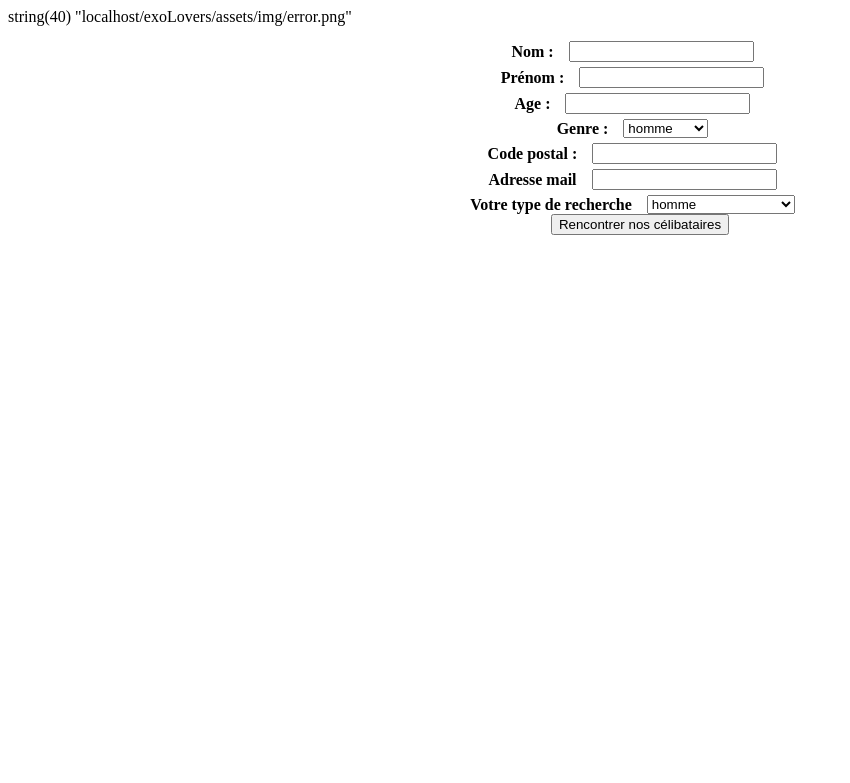
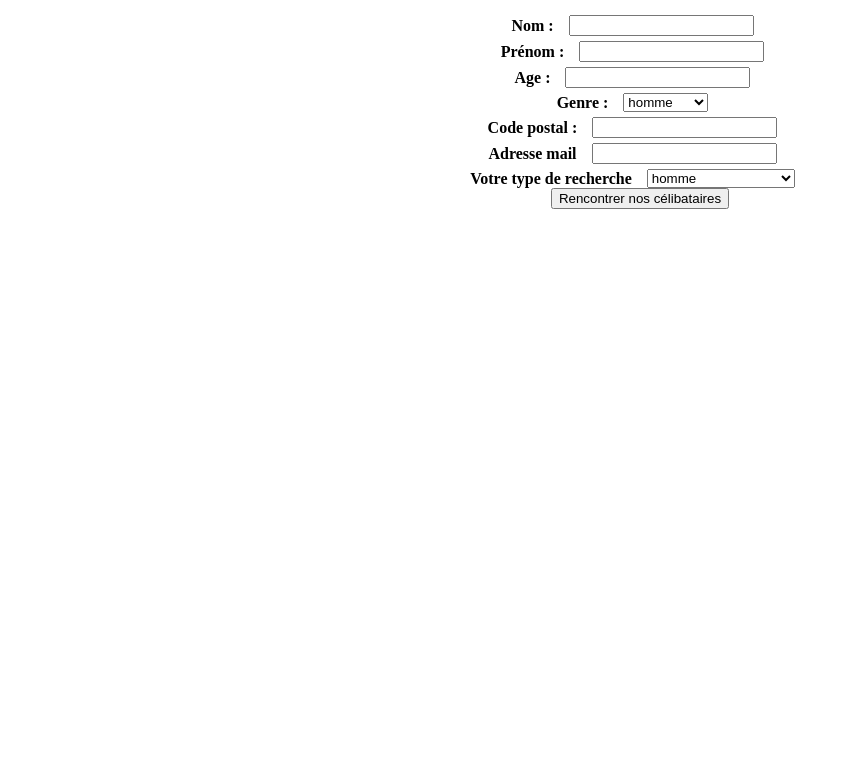
Before and after one commit to tetronitte/exoLovers, a PHP site: page / in a window 1280 px wide. Shown: the top 783 px of the page, without its empty margins (0-850 px from the left). Run offline with PHP 8.4, Linux system fonts and the light colour scheme.

Commit message:
debug chemin img

```diff
--- a/index.php
+++ b/index.php
@@ -5,11 +5,6 @@
     }
     else {
         session_start();
-        if(isset($_SESSION['errors'])) {
-            var_dump($_SESSION['errors']);
-        }
-        define('IMG_URL',$_SERVER['HTTP_HOST'].'/exoLovers/assets/img/error.png');
-        var_dump(IMG_URL);
     }
 
 
@@ -27,17 +22,17 @@
             <div class="row-form">
                 <label for="lastname">Nom :</label>
                 <input type="text" name="lastname"/>
-                <img src=<?php echo IMG_URL ?> alt="erreur sur le nom" title="Erreur sur le nom" width="30" height="30" <?php if(empty($_SESSION['errors']) || !in_array('E_LASTNAME_REGEX_FALSE',$_SESSION['errors'])) echo 'hidden' ?>>
+                <img src="assets/img/error.png" alt="erreur sur le nom" title="Erreur sur le nom" width="30" height="30" <?php if(empty($_SESSION['errors']) || !in_array('E_LASTNAME_REGEX_FALSE',$_SESSION['errors'])) echo 'hidden' ?>>
             </div>
             <div class="row-form">
                 <label for="firstname">Prénom :</label>
                 <input type="text" name="firstname"/>
-                <img src=<?php echo IMG_URL ?> alt="erreur sur le prénom" title="Erreur sur le prénom" width="30" height="30" <?php if(empty($_SESSION['errors']) || !in_array('E_FIRSTNAME_REGEX_FALSE',$_SESSION['errors'])) echo 'hidden' ?>>
+                <img src="assets/img/error.png" alt="erreur sur le prénom" title="Erreur sur le prénom" width="30" height="30" <?php if(empty($_SESSION['errors']) || !in_array('E_FIRSTNAME_REGEX_FALSE',$_SESSION['errors'])) echo 'hidden' ?>>
             </div>
             <div class="row-form">
                 <label for="age">Age :</label>
                 <input type="text" name="age"/>
-                <img src=<?php echo IMG_URL ?> alt="erreur sur l'age" title="Erreur sur l'age" width="30" height="30" <?php if(empty($_SESSION['errors']) || (!in_array('E_AGE_REGEX_FALSE',$_SESSION['errors']) && !in_array('E_AGE_YOUNGER',$_SESSION['errors']))) echo 'hidden' ?>>
+                <img src="assets/img/error.png" alt="erreur sur l'age" title="Erreur sur l'age" width="30" height="30" <?php if(empty($_SESSION['errors']) || (!in_array('E_AGE_REGEX_FALSE',$_SESSION['errors']) && !in_array('E_AGE_YOUNGER',$_SESSION['errors']))) echo 'hidden' ?>>
             </div>
             <div class="row-form">
                 <label for="gender">Genre :</label>
@@ -46,17 +41,17 @@
                     <option value="femme">femme</option>
                     <option value="androgyne">androgyne</option>
                 </select>
-                <img src=<?php echo IMG_URL ?> alt="erreur sur le genre" title="Erreur sur le genre" width="30" height="30" <?php if(empty($_SESSION['errors']) || !in_array('E_GENDER_NOT_EXIST',$_SESSION['errors'])) echo 'hidden' ?>>
+                <img src="assets/img/error.png" alt="erreur sur le genre" title="Erreur sur le genre" width="30" height="30" <?php if(empty($_SESSION['errors']) || !in_array('E_GENDER_NOT_EXIST',$_SESSION['errors'])) echo 'hidden' ?>>
             </div>
             <div class="row-form">
                 <label for="postal">Code postal :</label>
                 <input type="text" name="postal"/>
-                <img src=<?php echo IMG_URL ?> alt="erreur sur le code postal" title="Erreur sur le code postal" width="30" height="30" <?php if(empty($_SESSION['errors']) || !in_array('E_POSTAL_REGEX_FALSE',$_SESSION['errors'])) echo 'hidden' ?>>
+                <img src="assets/img/error.png" alt="erreur sur le code postal" title="Erreur sur le code postal" width="30" height="30" <?php if(empty($_SESSION['errors']) || !in_array('E_POSTAL_REGEX_FALSE',$_SESSION['errors'])) echo 'hidden' ?>>
             </div>
             <div class="row-form">
                 <label for="email">Adresse mail</label>
                 <input type="email" name="email"/>
-                <img src=<?php echo IMG_URL ?> alt="erreur sur l'email" title="Erreur sur l'email" width="30" height="30" <?php if(empty($_SESSION['errors']) || !in_array('E_EMAIL_REGEX_FALSE',$_SESSION['errors'])) echo 'hidden' ?>>
+                <img src="assets/img/error.png" alt="erreur sur l'email" title="Erreur sur l'email" width="30" height="30" <?php if(empty($_SESSION['errors']) || !in_array('E_EMAIL_REGEX_FALSE',$_SESSION['errors'])) echo 'hidden' ?>>
             </div>
             <div class="row-form">
                 <label for="type">Votre type de recherche</label>
@@ -68,7 +63,7 @@
                     <option value="femme">homme et androgyne </option>
                     <option value="androgyne">femme et androgyne</option>
                 </select>
-                <img src=<?php echo IMG_URL ?> alt="erreur sur le type de recherche" title="Erreur sur le type de recherche" width="30" height="30" <?php if(empty($_SESSION['errors']) || !in_array('E_TYPE_NOT_EXIST',$_SESSION['errors'])) echo 'hidden' ?>>
+                <img src="assets/img/error.png" alt="erreur sur le type de recherche" title="Erreur sur le type de recherche" width="30" height="30" <?php if(empty($_SESSION['errors']) || !in_array('E_TYPE_NOT_EXIST',$_SESSION['errors'])) echo 'hidden' ?>>
             </div>
             <button type="submit">Rencontrer nos célibataires</button>
         </form>
```
